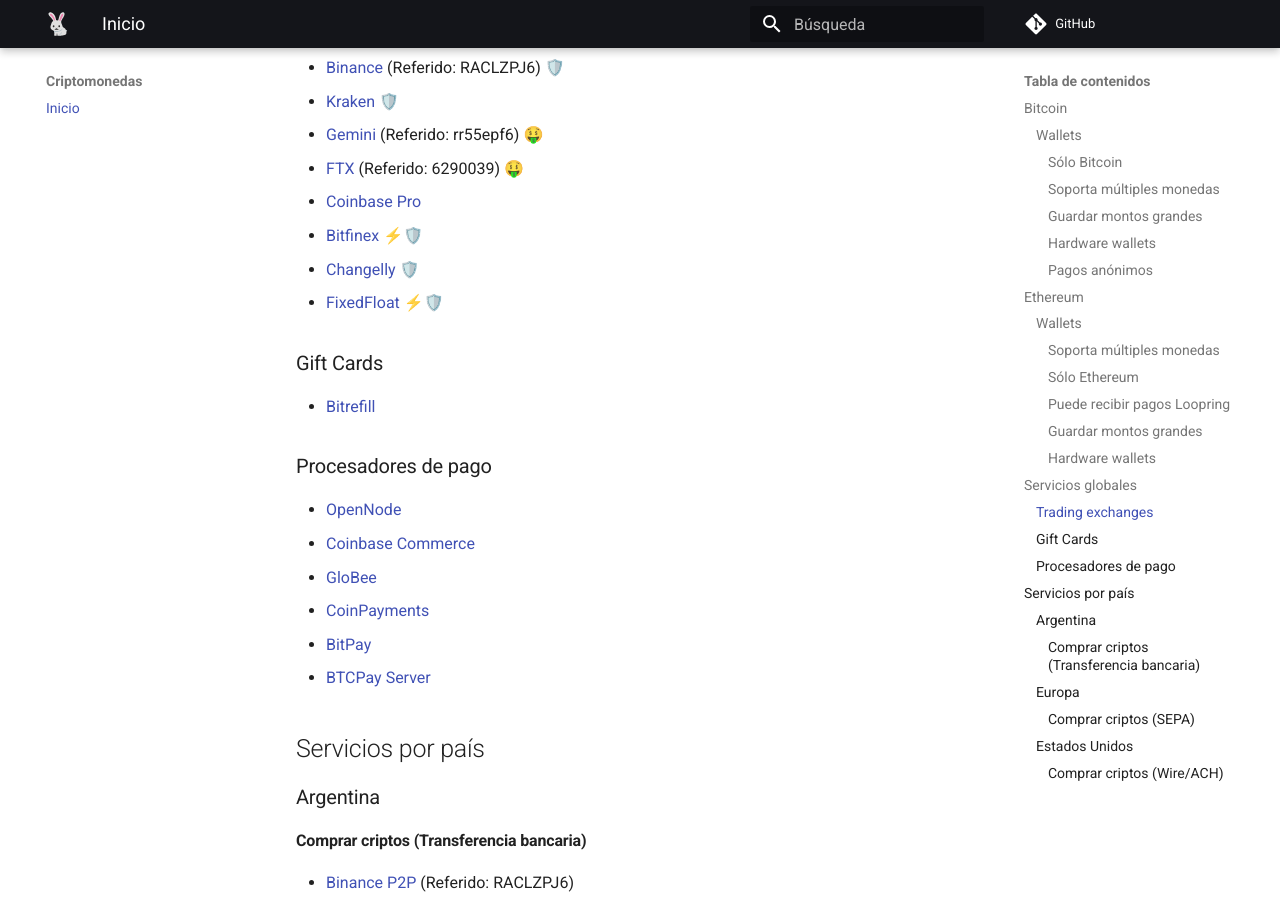
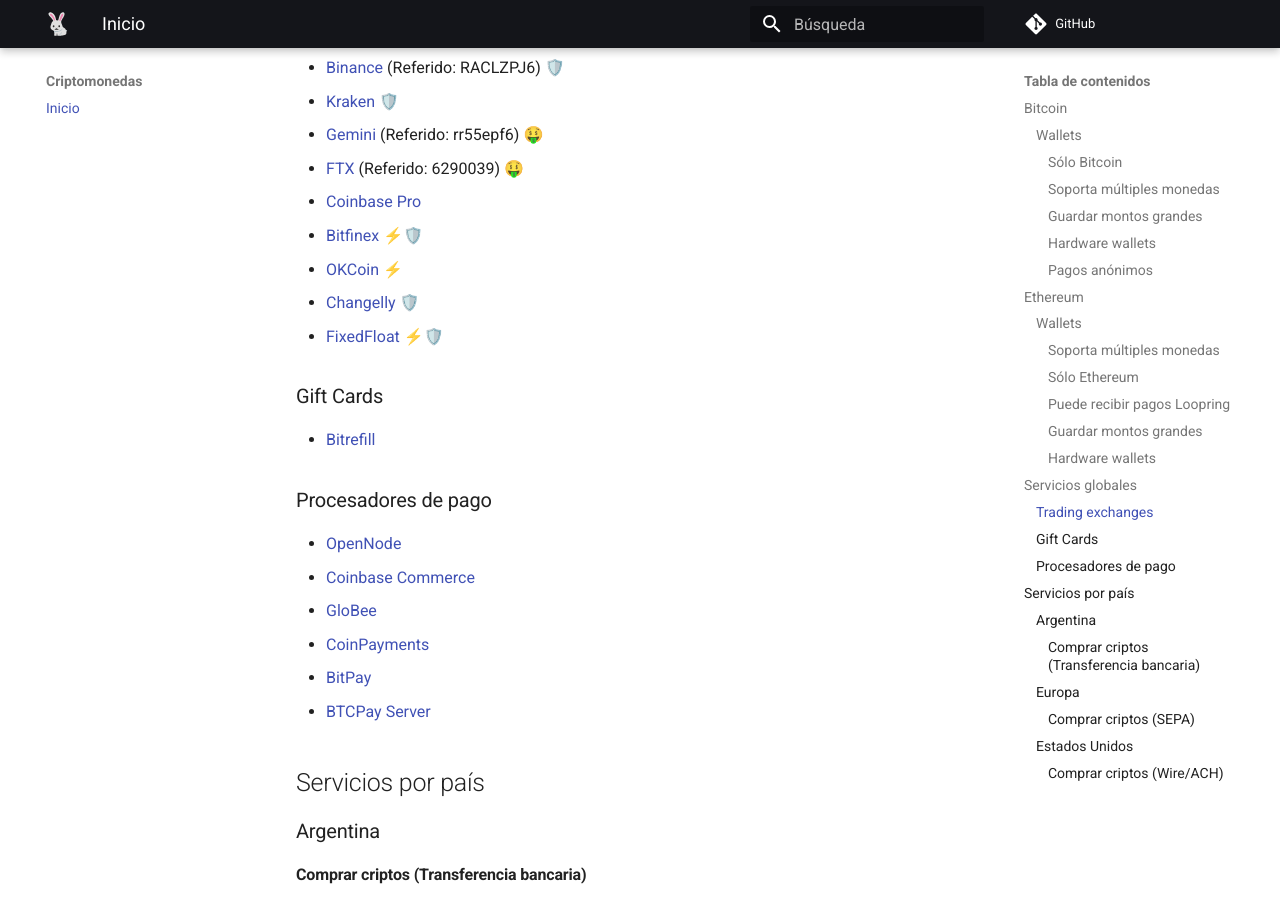
Before and after one commit to anomalouscode/wiki, an MkDocs documentation site: the page built from docs/criptomonedas/index.md, in a window 1280 px wide and 900 px high, scrolled down 2532 px. Built offline with MkDocs 1.6.1 and Material for MkDocs 9.7.7, drawn with Linux system fonts in a browser that asks for light colours; comment, search, counter and statistics services are not loaded.

Commit message:
add okcoin

```diff
--- a/docs/criptomonedas/index.md
+++ b/docs/criptomonedas/index.md
@@ -105,6 +105,7 @@
 - [FTX](https://ftx.com/#a=6290039) (Referido: 6290039) 🤑
 - [Coinbase Pro](https://pro.coinbase.com/)
 - [Bitfinex](https://www.bitfinex.com/) ⚡🛡️
+- [OKCoin](https://www.okcoin.com/) ⚡
 - [Changelly](https://changelly.com/) 🛡️
 - [FixedFloat](https://fixedfloat.com/) ⚡🛡️
 
```
